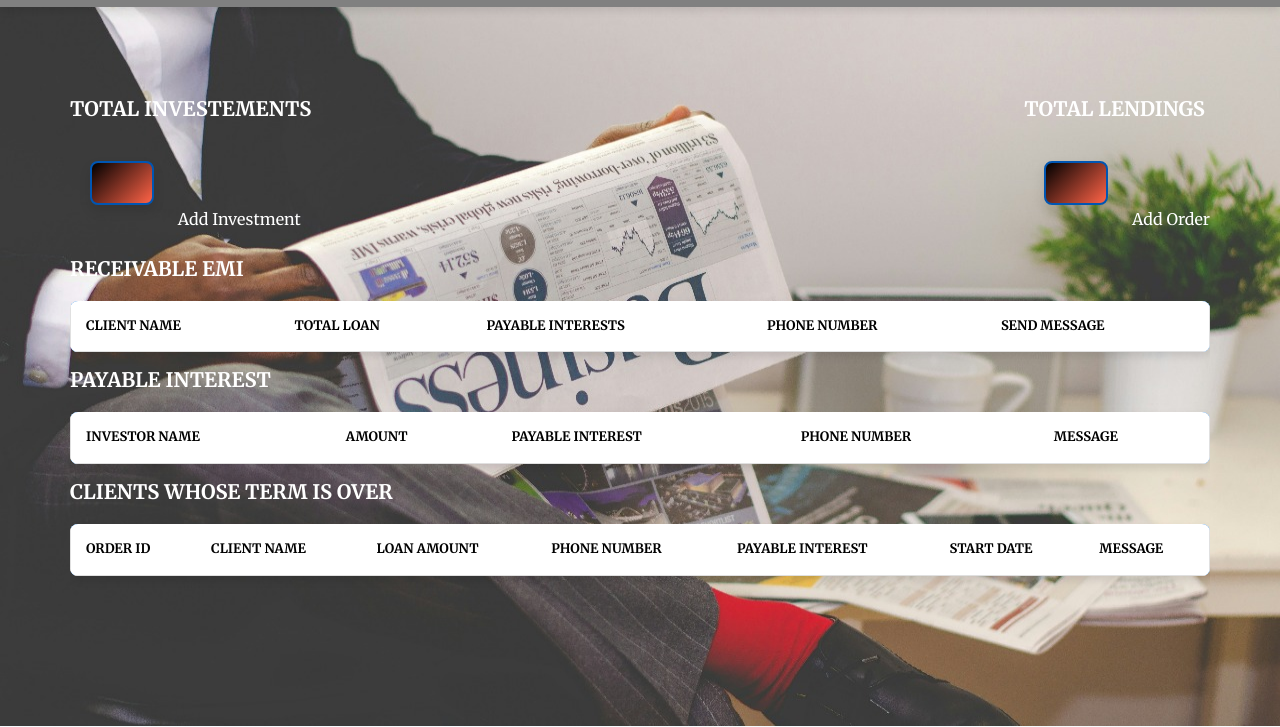
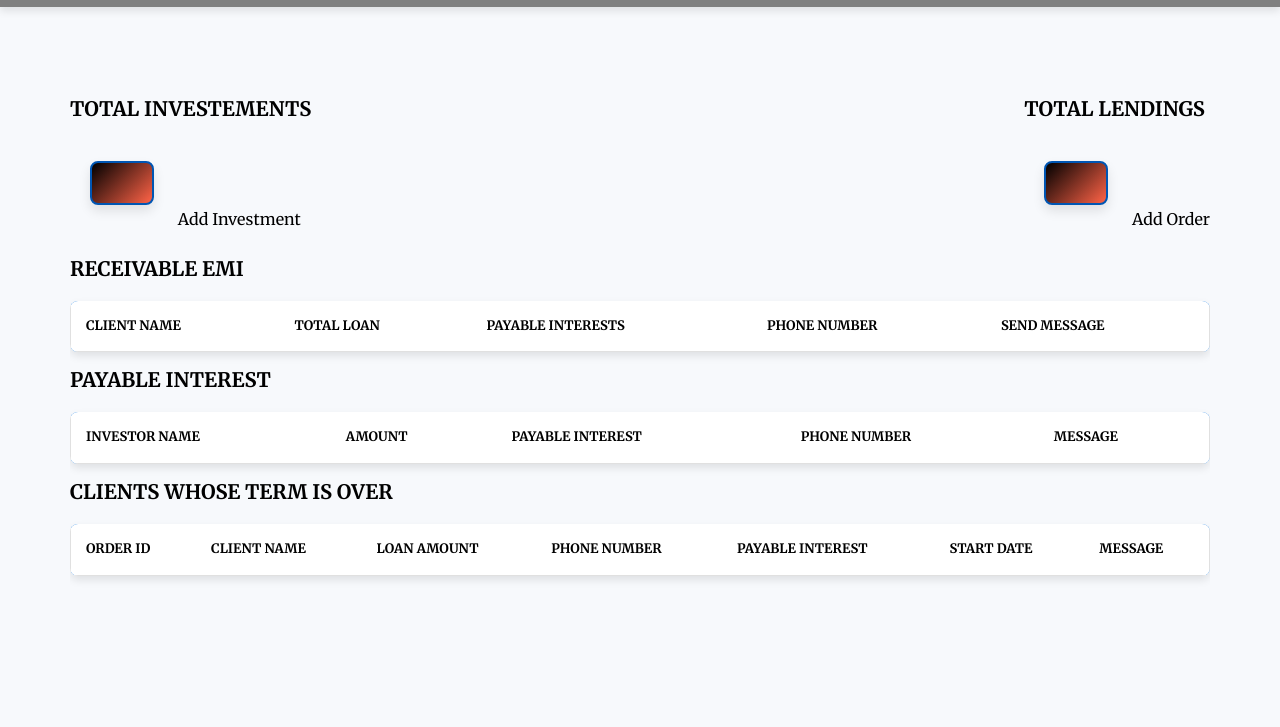
Before and after one commit to govind-raju/finance, a plain HTML site: page index.html in a window 1280 px wide. Shown: the part 73-800 px from the top of the page. Drawn offline with nearby package versions, Linux system fonts and the light colour scheme.

Commit message:
Update style.css

```diff
--- a/style.css
+++ b/style.css
@@ -1,3 +1,4 @@
+
 @import url('https://fonts.googleapis.com/css2?family=Josefin+Sans:ital,wght@0,100..700;1,100..700&family=Merriweather:ital,wght@0,300;0,400;0,700;0,900;1,300;1,400;1,700;1,900&family=Mulish:ital,wght@0,200..1000;1,200..1000&display=swap');
 *{
     font-family: 'Merriweather';
@@ -27,7 +28,8 @@ body {
     background-color: var(--secondary-color);
     color: var(--text-dark);
     line-height: 1.6;
-    background-image: url(./imgg.jpg);
+    /* background-image: url(./imgg.jpg);  */
+    /* background-color: lightblue; */
     background-repeat: no-repeat;
     background-size: 100% 115%;
     background-position: bottom 10%;
@@ -83,7 +85,7 @@ th:hover{
     color: tomato;
 }
 .colorMe{
-    color: white;
+    color: black;
 }
 #toHover:hover{
    color: black;
```
